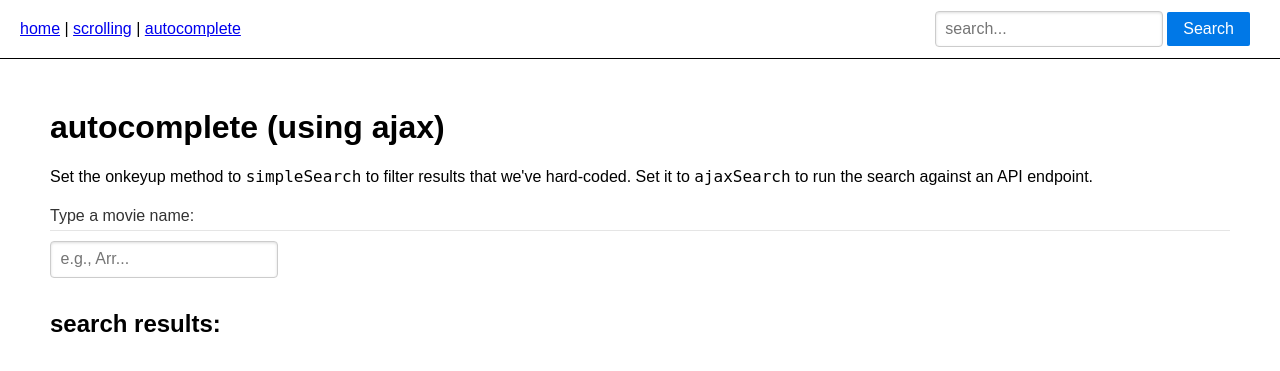
After one commit to umn-5117-f18/in-class-10-10, a Flask app: page /autocomplete in a window 1280 px wide. The commit adds this page. Shown: the top 371 px of the page. Run offline with Flask 2, Linux system fonts and the light colour scheme; some libraries are stand-ins or nearby versions.

Commit message:
autocomplete example

```diff
--- a/app.py
+++ b/app.py
@@ -32,6 +32,11 @@ def scrolling():
     return render_template("scrolling.html")
 
 
+@app.route('/autocomplete')
+def autocomplete():
+    return render_template("autocomplete.html")
+
+
 @app.route('/movies/<movie_id>')
 def movie(movie_id):
     with db.get_db_cursor() as cur:
@@ -44,18 +49,32 @@ def movie(movie_id):
     return render_template("movie.html", movie=movie)
 
 
+def find_movies(query):
+    with db.get_db_cursor() as cur:
+        if not query or query == "":
+            cur.execute("SELECT * FROM movie order by title")
+        else:
+            # XXX: hack for query wildcard characters w/ correct escaping
+            query_wildcard = f"%{query}%"
+            cur.execute("SELECT * FROM movie where title ilike (%s) order by title",
+                        (query_wildcard,))
+        return [record for record in cur]
+
+
 @app.route('/search')
 def search():
     query = request.args.get('query')
-    if not query or query == "":
-        return redirect(url_for("home"))
+    movies = find_movies(query)
+    return render_template("movie-list.html", movies=movies)
 
-    with db.get_db_cursor() as cur:
-        # XXX: hack for query wildcard characters w/ correct escaping
-        query_wildcard = f"%{query}%"
-        cur.execute("SELECT * FROM movie where title ilike (%s)", (query_wildcard,))
-        movies = [record for record in cur]
-    return render_template("movie-list.html", movies=movies)
+
+@app.route('/api/title-autocomplete')
+def title_autocomplete():
+    query = request.args.get('query')
+    movies = find_movies(query)
+    # note that I changed db.py to use RealDictCursor, which renders
+    # query results to more natural JSON
+    return jsonify(movies)
 
 
 if __name__ == '__main__':
--- a/db.py
+++ b/db.py
@@ -14,7 +14,7 @@ from flask import current_app, g
 
 import psycopg2
 from psycopg2.pool import ThreadedConnectionPool
-from psycopg2.extras import DictCursor
+from psycopg2.extras import RealDictCursor
 
 pool = None
 
@@ -37,7 +37,7 @@ def get_db_connection():
 @contextmanager
 def get_db_cursor(commit=False):
     with get_db_connection() as connection:
-        cursor = connection.cursor(cursor_factory=DictCursor)
+        cursor = connection.cursor(cursor_factory=RealDictCursor)
         try:
             yield cursor
             if commit:
--- /dev/null
+++ b/static/autocomplete.js
@@ -0,0 +1,62 @@
+
+allMovies = [
+  {
+    genre: "sci-fi",
+    movie_id: 1,
+    poster_image_url: "https://image.tmdb.org/t/p/original/hLudzvGfpi6JlwUnsNhXwKKg4j.jpg",
+    release_year: 2016,
+    summary: "Taking place after alien crafts land around the world, an expert linguist is recruited by the military to determine whether they come in peace or are a threat.",
+    title: "Arrival"
+  },
+  {
+    genre: "family",
+    movie_id: 4,
+    poster_image_url: "https://image.tmdb.org/t/p/original/fyy1nDC8wm553FCiBDojkJmKLCs.jpg",
+    release_year: 2017,
+    summary: "Blindsided by a new generation of blazing-fast racers, the legendary Lightning McQueen is suddenly pushed out of the sport he loves. To get back in the game, he will need the help of an eager young race technician with her own plan to win, inspiration from the late Fabulous Hudson Hornet, and a few unexpected turns. Proving that #95 isn't through yet will test the heart of a champion on Piston Cup Racing's biggest stage!",
+    title: "Cars 3"
+  },
+  {
+    genre: "sci-fi",
+    movie_id: 2,
+    poster_image_url: "https://image.tmdb.org/t/p/original/y4MBh0EjBlMuOzv9axM4qJlmhzz.jpg",
+    release_year: 2017,
+    summary: "The Guardians must fight to keep their newfound family together as they unravel the mysteries of Peter Quill's true parentage.",
+    title: "Guardians of the Galaxy Vol. 2"
+  },
+  {
+    genre: "family",
+    movie_id: 3,
+    poster_image_url: "https://image.tmdb.org/t/p/original/z4x0Bp48ar3Mda8KiPD1vwSY3D8.jpg",
+    release_year: 2016,
+    summary: "In Ancient Polynesia, when a terrible curse incurred by Maui reaches an impetuous Chieftain's daughter's island, she answers the Ocean's call to seek out the demigod to set things right.",
+    title: "Moana"
+  }
+]
+
+setSearchResults = (results) => {
+  const titles = results.map(r => "<li>" + r.title + "</li>");
+  $("#search-results").html(titles.join(" "));
+}
+
+// search an in-memory data structure
+simpleSearch = () => {
+  let query = $("#autocomplete").val();
+  const result = allMovies.filter(m => m.title.toLowerCase().includes(query));
+  setSearchResults(result);
+}
+
+// search by querying the server
+ajaxSearch = () => {
+  let query = $("#autocomplete").val();
+  $.ajax({
+    url: "/api/title-autocomplete",
+    type: "get",
+    data: {
+      query: query
+    },
+    success: function(response) {
+      setSearchResults(response);
+    }
+  });
+}
--- /dev/null
+++ b/templates/autocomplete.html
@@ -0,0 +1,37 @@
+{% extends "base.html" %}
+
+{% block title %}autocomplete{% endblock %}
+
+{% block content %}
+
+<script defer src="/static/autocomplete.js"></script>
+
+<style type="text/css">
+
+</style>
+
+<div id="autocomplete-page">
+
+  <h1>autocomplete (using ajax)</h1>
+
+  <p>
+    Set the onkeyup method to <code>simpleSearch</code> to filter
+    results that we've hard-coded. Set it to <code>ajaxSearch</code>
+    to run the search against an API endpoint.
+  </p>
+
+  <form class="pure-form">
+    <fieldset>
+      <legend>Type a movie name:</legend>
+      <input id="autocomplete" name="query" type="text"
+             placeholder="e.g., Arr..."
+             onkeyup="ajaxSearch()">
+    </fieldset>
+  </form>
+
+  <h2>search results:</h2>
+  <ul id="search-results"></ul>
+
+</div>
+
+{% endblock %}
--- a/templates/base.html
+++ b/templates/base.html
@@ -16,6 +16,8 @@
     <a href="{{ url_for("home") }}">home</a>
     |
     <a href="{{ url_for("scrolling") }}">scrolling</a>
+    |
+    <a href="{{ url_for("autocomplete") }}">autocomplete</a>
 
     <form id="search-box" class="pure-form" method="get" action="{{ url_for('search') }}">
       <fieldset>
```
Also changed, not shown: templates/scrolling.html (+5 -4 lines).
